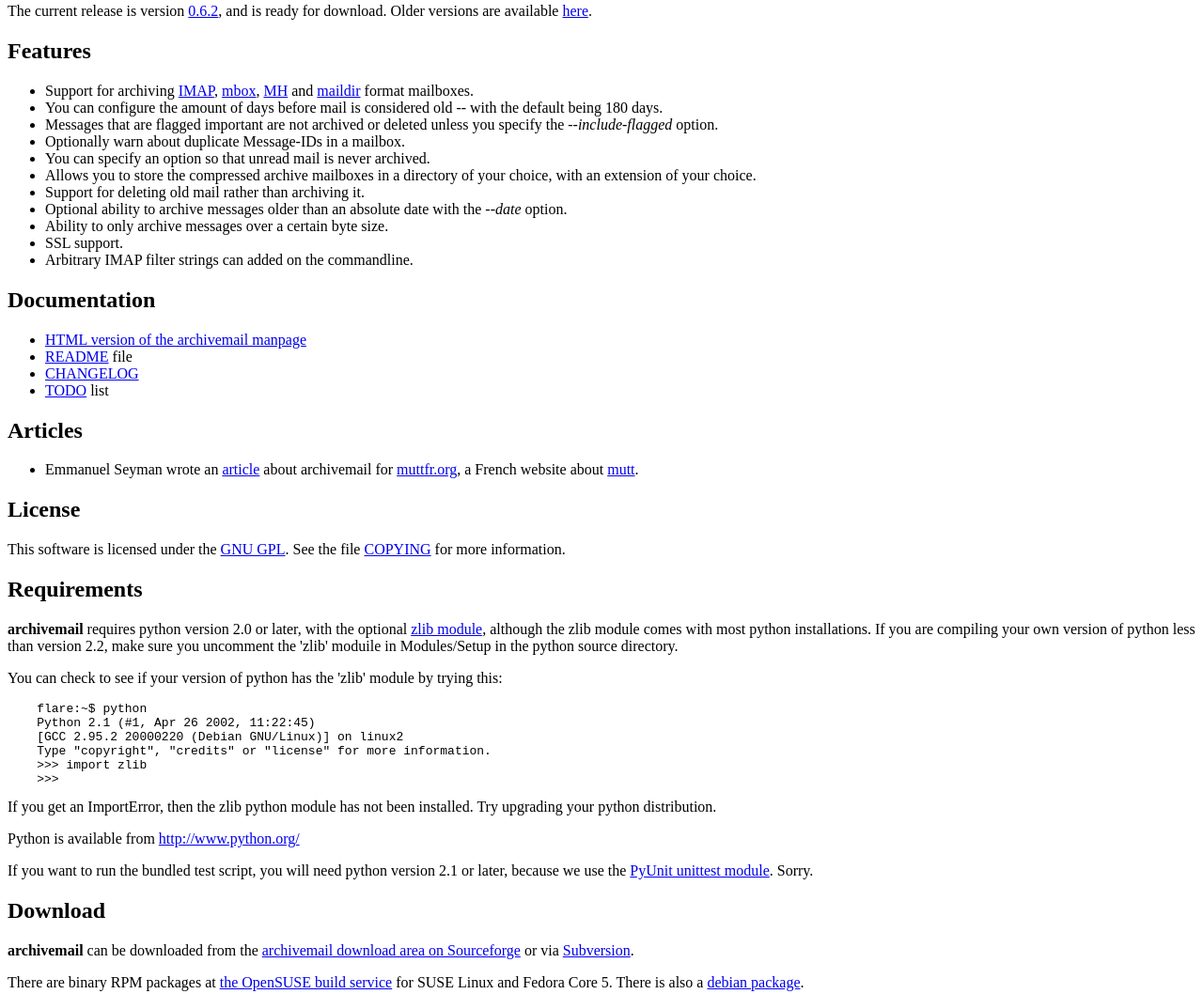
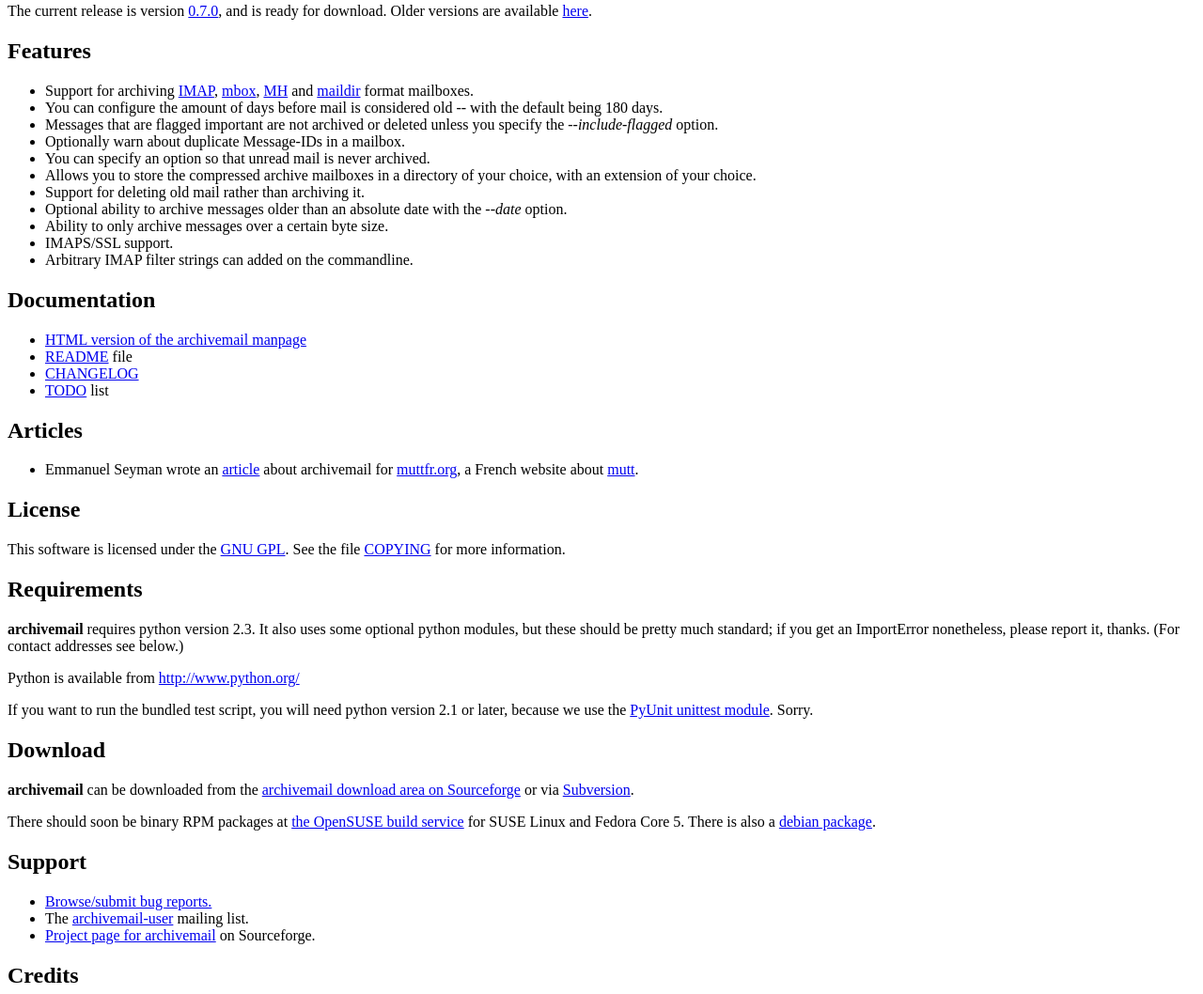
Before and after one commit to fxkr/archivemail, a plain HTML site: page index.html in a window 1280 px wide. Shown: the part 420-1478 px from the top of the page at 94% size. Drawn offline with Linux system fonts and the light colour scheme.

Commit message:
index.html: synced with README and updated for v0.7.0.

```diff
--- a/index.html
+++ b/index.html
@@ -42,7 +42,7 @@ If you would prefer to just delete old email rather than archive it,
 <h2>Current Release</h2>
 <p>
 	The current release is version <a
-	href="http://prdownloads.sourceforge.net/archivemail/archivemail-0.6.2.tar.gz?download">0.6.2</a>,
+	href="http://prdownloads.sourceforge.net/archivemail/archivemail-0.7.0.tar.gz?download">0.7.0</a>,
 	and is ready for download.  Older versions are available <a
 	href="http://sourceforge.net/project/showfiles.php?group_id=49630">here</a>.
 </p>
@@ -69,7 +69,7 @@ If you would prefer to just delete old email rather than archive it,
 <li>Optional ability to archive messages older than an absolute date with the
     <em>--date</em> option.
 <li>Ability to only archive messages over a certain byte size.
-<li>SSL support.
+<li>IMAPS/SSL support.
 <li>Arbitrary IMAP filter strings can added on the commandline.
 </ul>
 <p>
@@ -100,29 +100,11 @@ See the file <a href="COPYING">COPYING</a> for more information.
 <p>
 
 <h2>Requirements</h2>
-<strong>archivemail</strong> requires python version 2.0 or later, with the
-optional <a href="http://www.python.org/doc/current/lib/module-zlib.html">zlib
-module</a>, although the zlib module comes with most python installations.  If
-you are compiling your own version of python less than version 2.2, make sure
-you uncomment the 'zlib' moduile in Modules/Setup in the python source
-directory.
-<p>
+<strong>archivemail</strong> requires python version 2.3. It also uses some
+optional python modules, but these should be pretty much standard; if you get an
+ImportError nonetheless, please report it, thanks. (For contact addresses see
+below.)
 
-You can check to see if your version of python has the 'zlib' module by trying
-this:
-<p>
-
-<pre>
-    flare:~$ python
-    Python 2.1 (#1, Apr 26 2002, 11:22:45)
-    [GCC 2.95.2 20000220 (Debian GNU/Linux)] on linux2
-    Type "copyright", "credits" or "license" for more information.
-    &gt;&gt;&gt; import zlib
-    &gt;&gt;&gt;
-</pre>
-
-If you get an ImportError, then the zlib python module has not been installed.
-Try upgrading your python distribution.
 <p>
 
 Python is available from
@@ -140,7 +122,7 @@ or later, because we use the
 download area on Sourceforge</a> or via
 <a href="http://sourceforge.net/svn/?group_id=49630">Subversion</a>.
 <p>
-There are binary RPM packages at
+There should soon be binary RPM packages at
 <a href="http://software.opensuse.org/download/home:/poeml/">the OpenSUSE build
 service</a> for SUSE Linux and Fedora Core 5.  There is also a
 <a href="http://packages.debian.org/unstable/mail/archivemail.html">debian
@@ -161,7 +143,7 @@ package</a>.
 <strong>archivemail</strong> was written by Paul Rodger
 &lt;<u>paul</u> <em>at</em> <u>paulrodger</u> <em>dot</em> <u>com</u>&gt;
 <br />
-currently maintained by Brandon Knitter and Peter Poeml
+and is currently maintained by Peter Poeml, Nikolaus Schulz and Brandon Knitter.
 <p>
 
 <hr>
```
